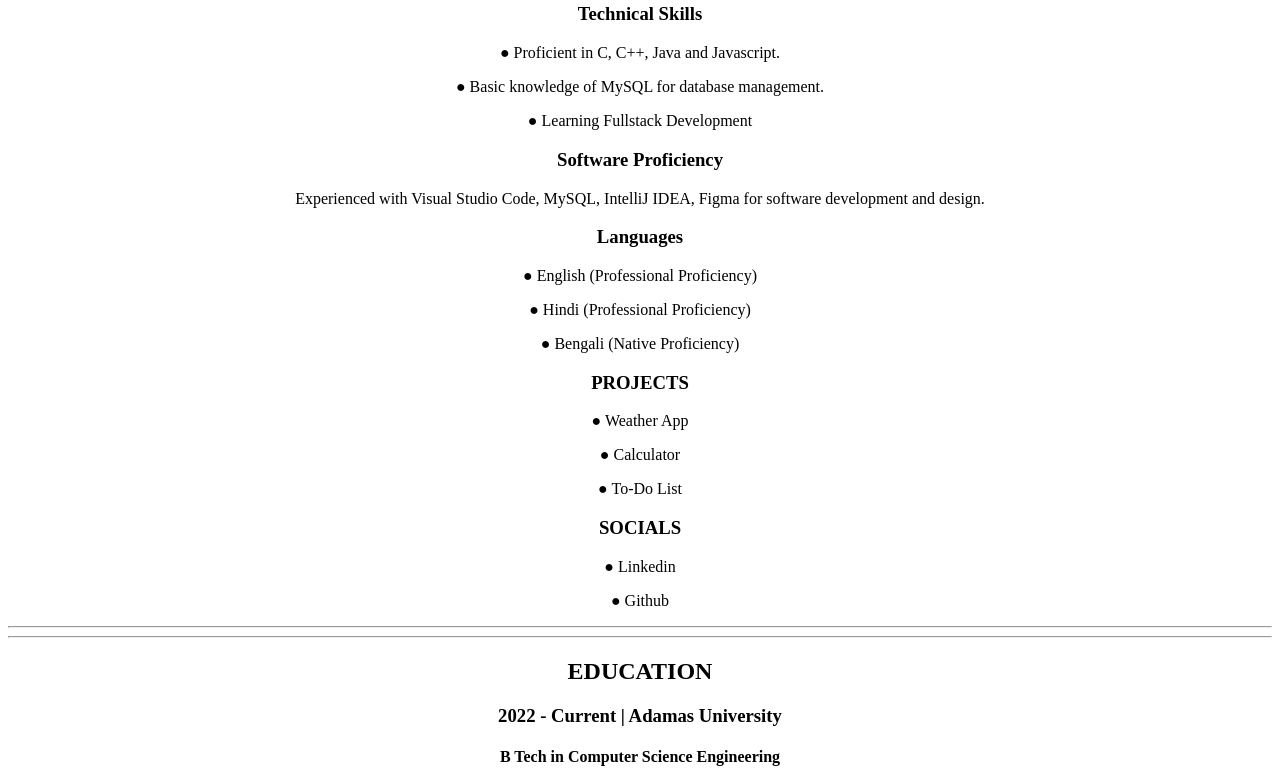
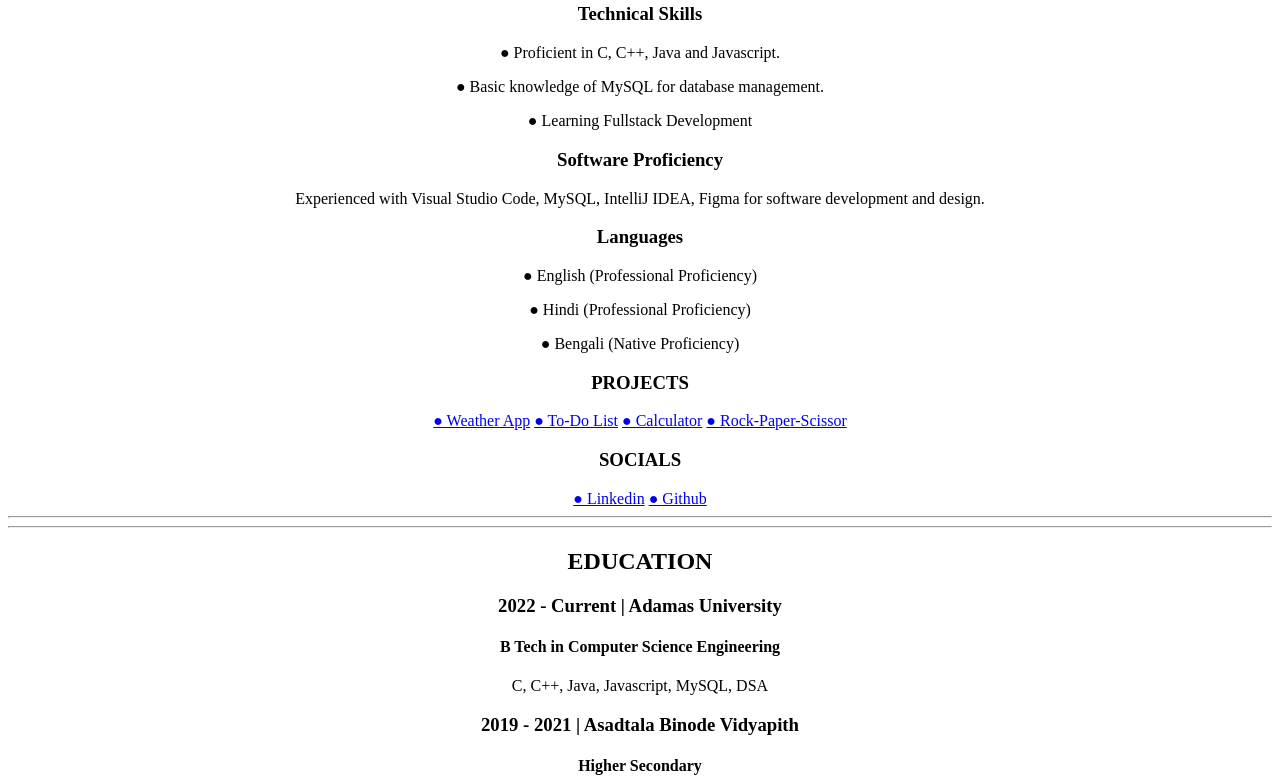
Before and after one commit to DMegatron/resume, a plain HTML site: page index.html in a window 1280 px wide. Shown: the part 473-1257 px from the top of the page. Drawn offline with Linux system fonts and the light colour scheme.

Commit message:
Update index.html

```diff
--- a/index.html
+++ b/index.html
@@ -55,14 +55,15 @@
             </div>
             <div>
                 <h3>PROJECTS</h3>
-                <p>● Weather App</p>
-                <p>● Calculator</p>
-                <p>● To-Do List</p>
+                <a href="https://dmegatron.github.io/WeatherSite/" target="_blank">● Weather App</a>
+                <a href="https://dmegatron.github.io/To-Do-List/" target="_blank">● To-Do List</a>
+                <a href="https://dmegatron.github.io/Calculator/" target="_blank">● Calculator</a>
+                <a href="https://dmegatron.github.io/Rock-Paper-Scissor/" target="_blank">● Rock-Paper-Scissor</a>
             </div>
             <div>
                 <h3>SOCIALS</h3>
-                <p>● Linkedin</p>
-                <p>● Github</p>
+                <a href="linkedin.com/in/soujatya-bhunia" target="_blank">● Linkedin</a>
+                <a href="https://github.com/DMegatron" target="_blank">● Github</a>
             </div>
         </div>
         <hr>
```
